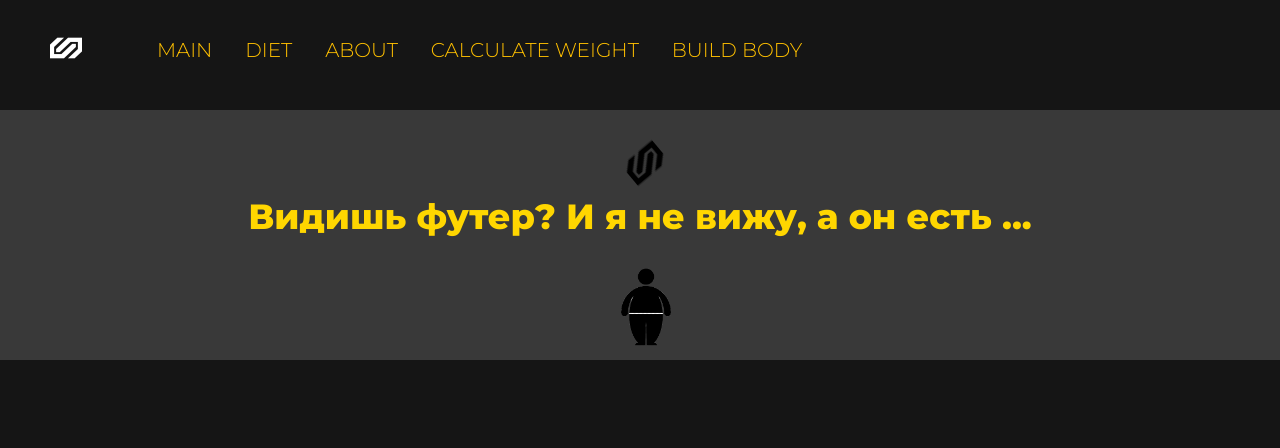
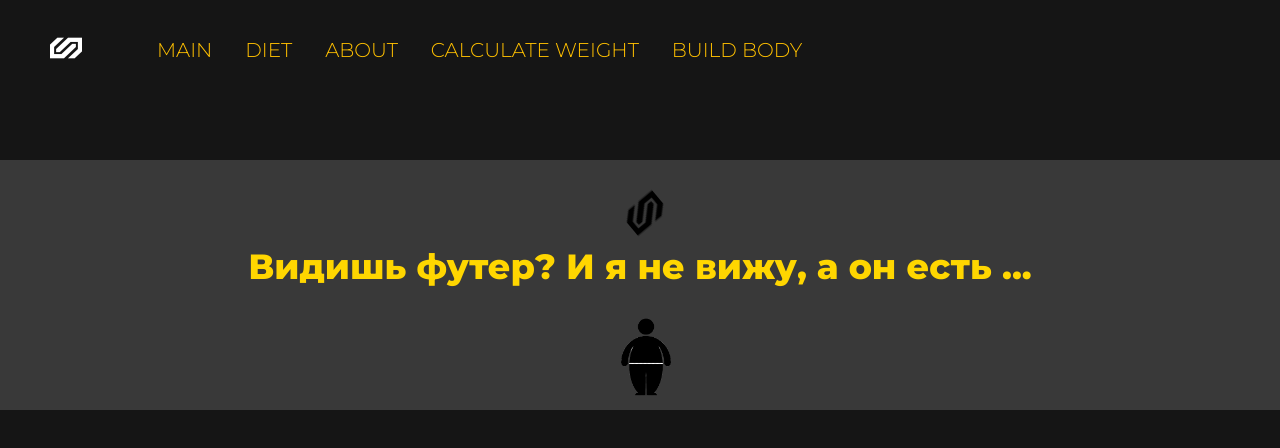
Before and after one commit to SulimanVu/Health-Front, a React (Create React App) app: page /oneMuscle in a window 1280 px wide. Shown: the top 448 px of the page. Built offline with nearby package versions, Linux system fonts and the light colour scheme.

Commit message:
Fутер2

```diff
--- a/src/components/Footer/footer.module.scss
+++ b/src/components/Footer/footer.module.scss
@@ -1,6 +1,6 @@
 .footer{
     position: relative;
-    margin-top: 10px;
+    margin-top: 60px;
     padding: 30px;
     text-align: center;
     width: 100%;
@@ -10,7 +10,7 @@
 }
 .footer_active{
     position: relative;
-    margin-top: 10px;
+    margin-top: 60px;
     padding: 30px;
     height: 250px;
     text-align: center;
@@ -31,6 +31,7 @@ img{
     transition: all 1s;
 }
 hr{
+    border: none;
     transition: all 1s;
     height: 10px;
     width: 0%;
```
